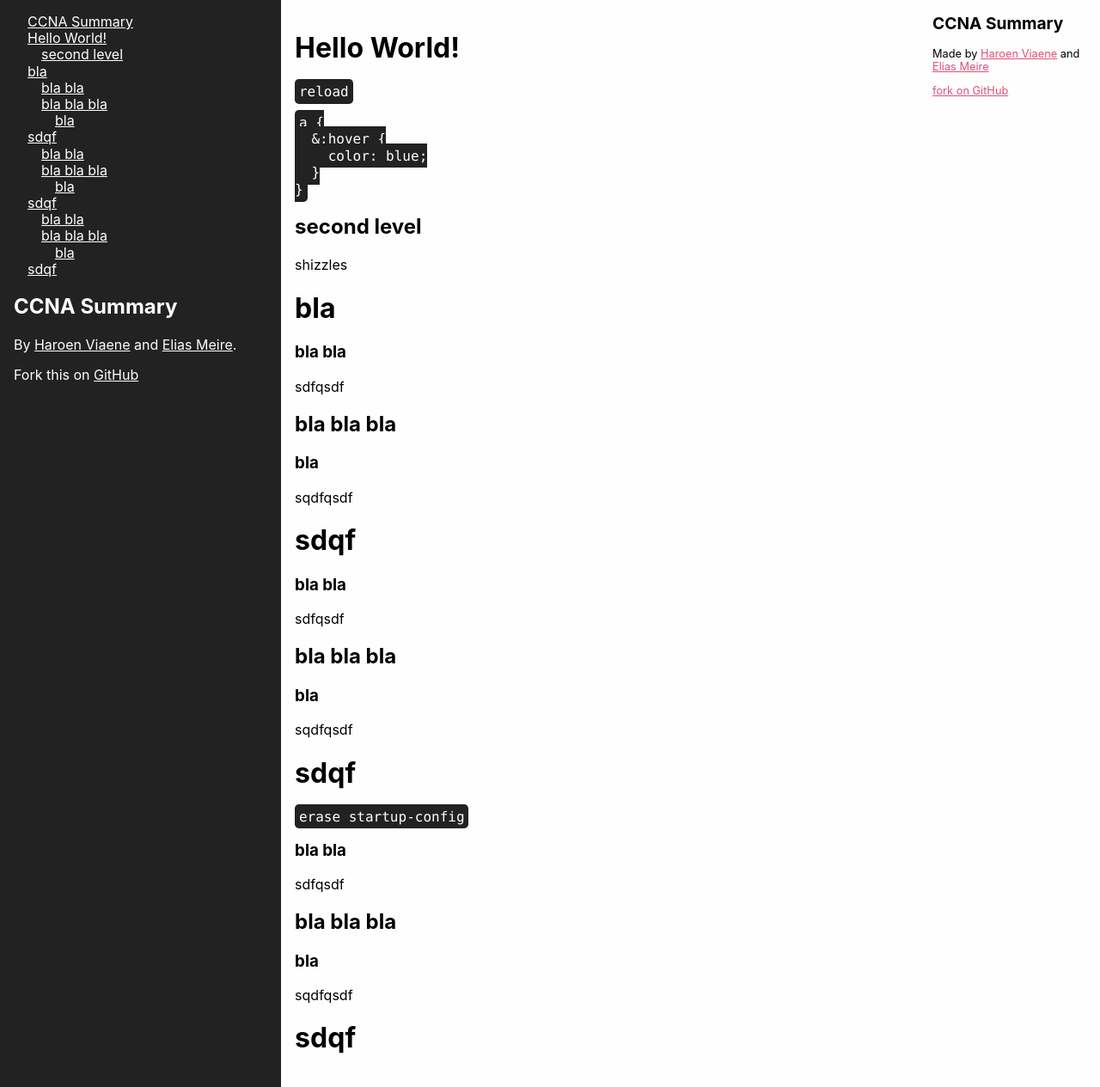
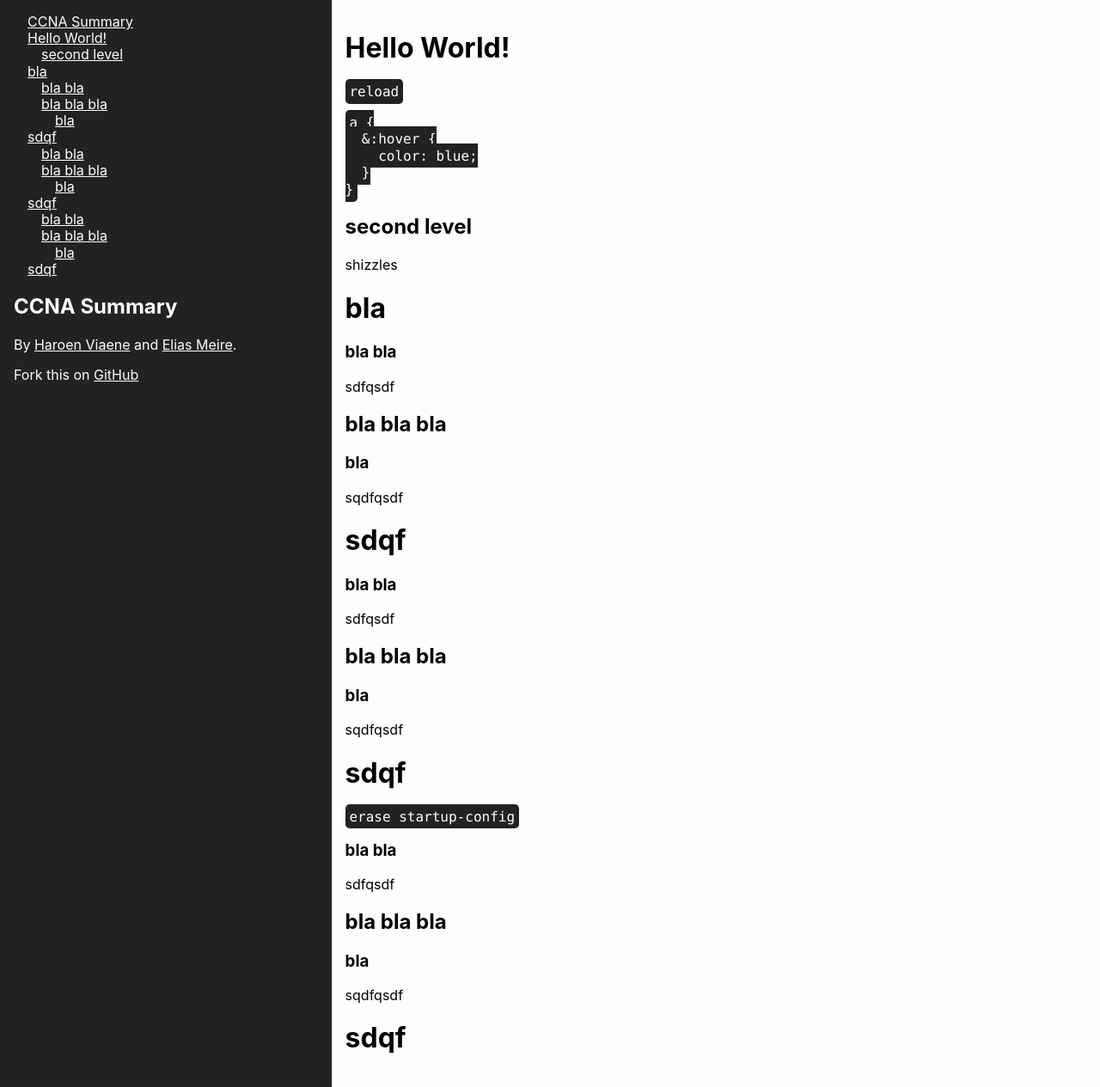
Before and after one commit to Haroenv/ccna, a Jekyll site: the page built from index.md, in a window 1280 px wide. Shown: the whole page at 86% size. Built offline with Jekyll 4.4.1, drawn with Linux system fonts in a browser that asks for light colours.

Commit message:
Remove footer

```diff
--- a/_includes/footer.html
+++ /dev/null
@@ -1,5 +0,0 @@
-<footer>
-	<h2>{{ site.title }}</h2>
-	<p>Made by <a href="https://github.com/haroenv">Haroen Viaene</a> and <a href="https://github.com/eliasmeire">Elias Meire</a></p>
-	<p><a href="https://github.com/haroenv/ccna-summary">fork on GitHub</a></p>
-</footer>
--- a/_layouts/default.html
+++ b/_layouts/default.html
@@ -12,6 +12,5 @@ CCNA Summary
 <body>
 	{% include header.html %}
 	{{content}}
-	{% include footer.html %}
 </body>
 </html>
```
